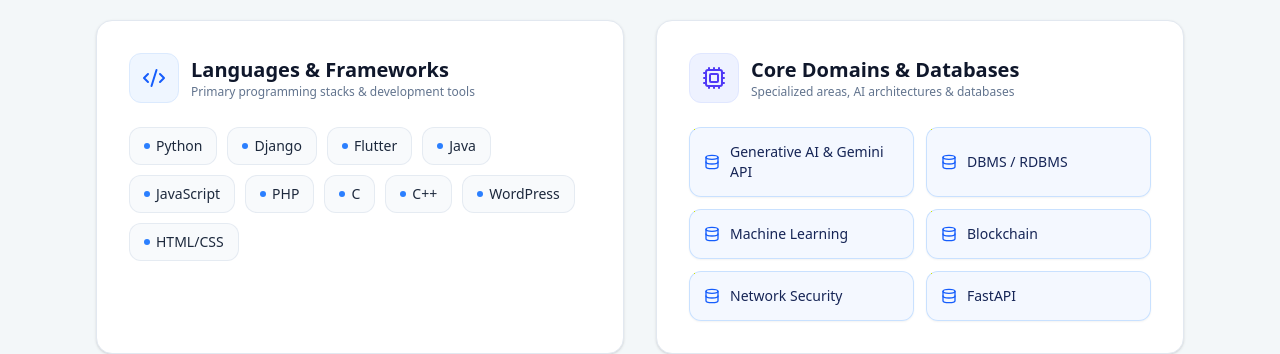
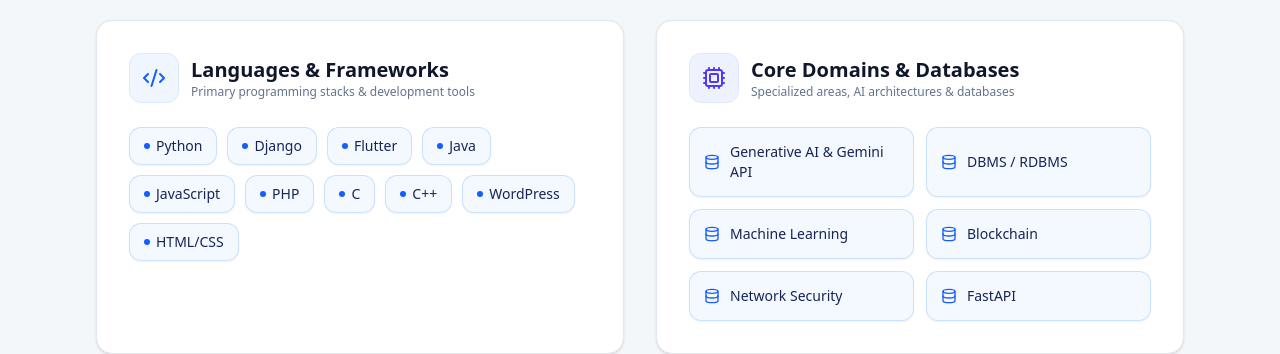
Before and after one commit to Moxit-shah01/Portfolio-moxit, a Next.js app: page / in a window 1280 px wide. Shown: the part 1000-1354 px from the top of the page. Built offline with nearby package versions, Linux system fonts and the light colour scheme.

Commit message:
update_skills_matching_theme

```diff
--- a/components/Skills.tsx
+++ b/components/Skills.tsx
@@ -62,9 +62,9 @@ export function Skills() {
               {languagesFrameworks.map((skill) => (
                 <span
                   key={skill.name}
-                  className="px-3.5 py-2 rounded-xl text-sm font-medium bg-slate-50 dark:bg-slate-800/80 text-slate-800 dark:text-slate-200 border border-slate-200/80 dark:border-slate-700/70 hover:border-blue-500/50 hover:bg-blue-50/50 dark:hover:bg-blue-950/30 transition-all duration-200 flex items-center gap-1.5"
+                  className="px-3.5 py-2 rounded-xl text-sm font-medium bg-blue-50/70 dark:bg-blue-950/40 text-blue-950 dark:text-blue-200 border border-blue-200/80 dark:border-blue-800/60 hover:bg-blue-100/60 dark:hover:bg-blue-900/50 hover:border-blue-300 dark:hover:border-blue-700 transition-all duration-200 flex items-center gap-1.5 shadow-xs"
                 >
-                  <span className="w-1.5 h-1.5 rounded-full bg-blue-500" />
+                  <span className="w-1.5 h-1.5 rounded-full bg-blue-600 dark:bg-blue-400" />
                   {skill.name}
                 </span>
               ))}
```
